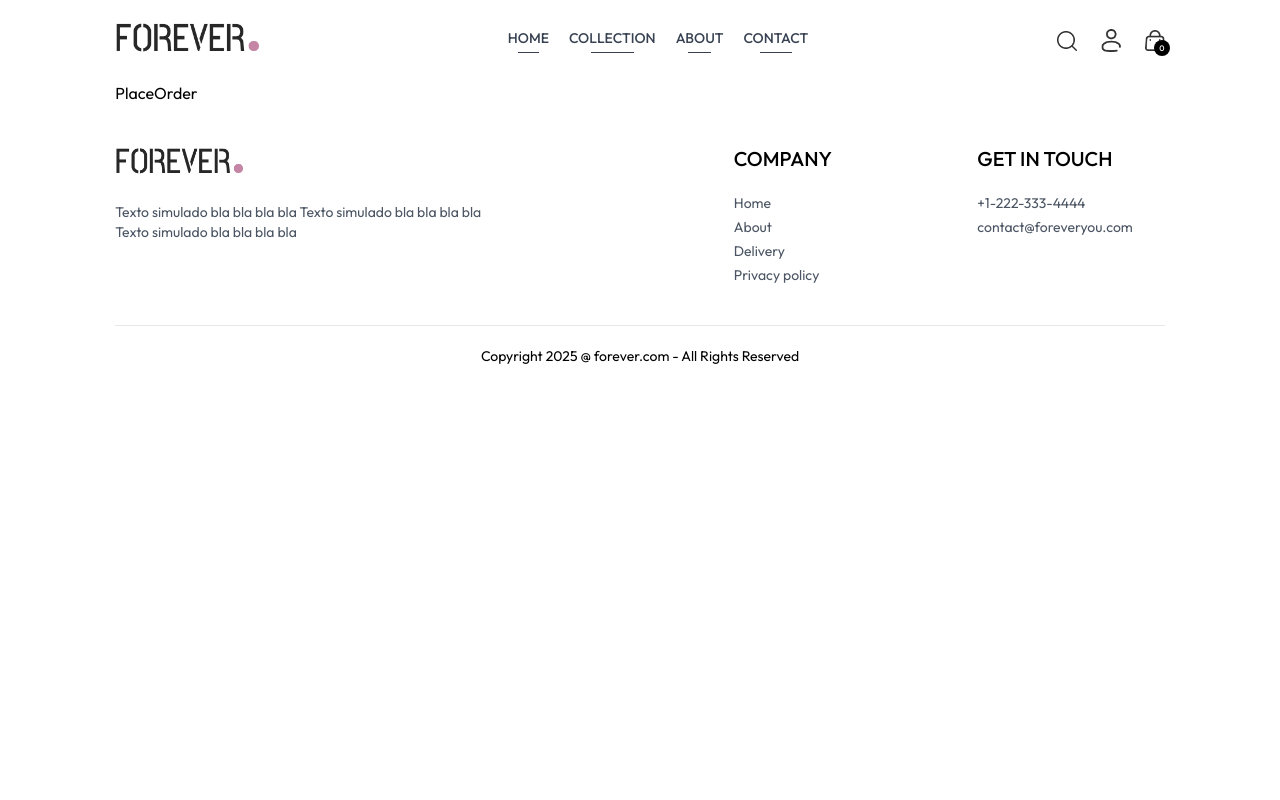
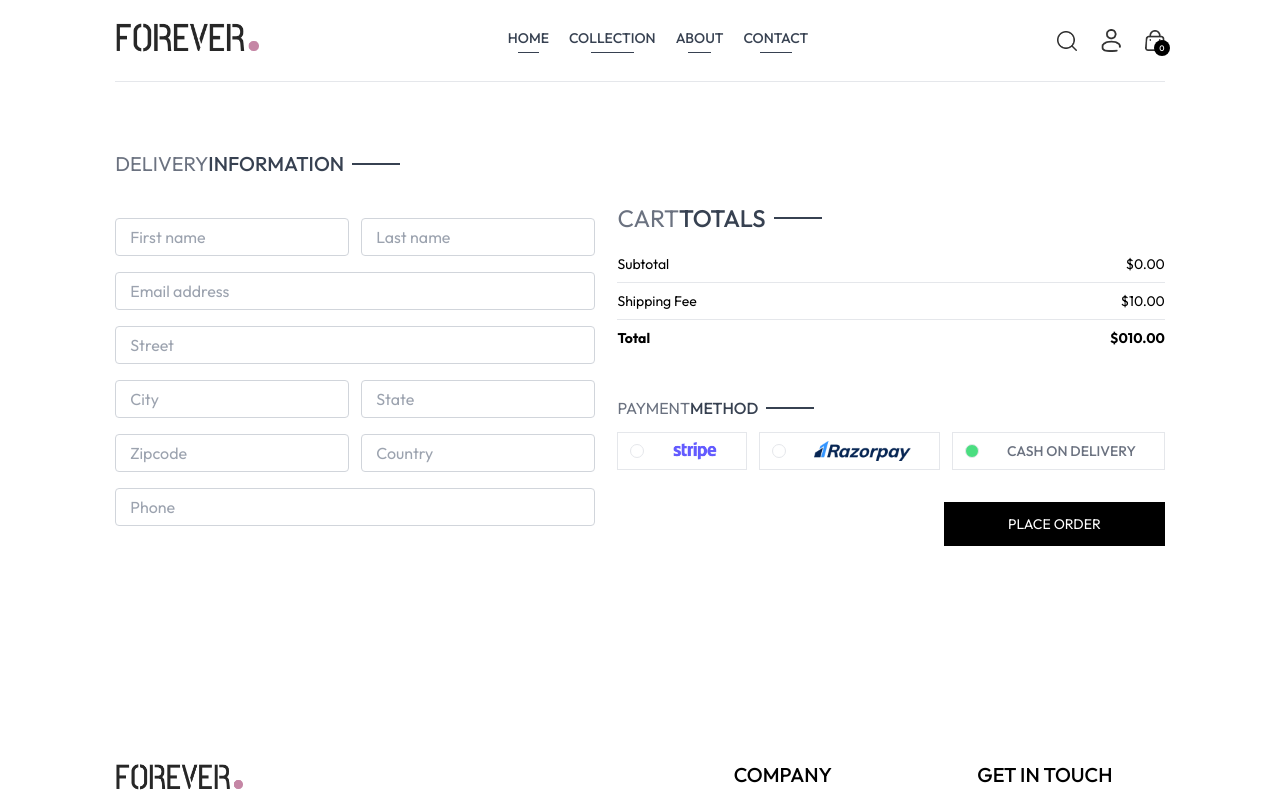
Before and after one commit to Jaime-D-Z/ecomerce-app, a React (Vite) app: page /place-order in a window 1280 px wide. Shown: the top 800 px of the page. Built offline with nearby package versions, Linux system fonts and the light colour scheme.

Commit message:
Avance de Orders

```diff
--- a/src/components/CartTotal.jsx
+++ b/src/components/CartTotal.jsx
@@ -1,9 +1,55 @@
-import React from 'react'
+import React, { useContext, useEffect, useState } from "react";
+import { ShopContext } from "../context/ShopContext";
+import Title from "./Title";
 
 const CartTotal = () => {
+  const { currency, delivery_fee, getCartAmount } = useContext(ShopContext);
+  const [subtotal, setSubtotal] = useState(0);
+
+  // Obtener subtotal al montar el componente
+  useEffect(() => {
+    const fetchAmount = async () => {
+      const amount = await getCartAmount();
+      setSubtotal(amount);
+    };
+    fetchAmount();
+  }, [getCartAmount]);
+
+  const total = subtotal + delivery_fee;
+
   return (
-    <div>CartTotal</div>
-  )
-}
+    <div className="w-full">
+      <div className="text-2xl">
+        <Title text1={"CART"} text2={"TOTALS"} />
+      </div>
 
-export default CartTotal
+      <div className="flex flex-col gap-2 mt-2 text-sm">
+        <div className="flex justify-between">
+          <p>Subtotal</p>
+          <p>
+            {currency}
+            {subtotal}.00
+          </p>
+        </div>
+        <hr />
+        <div className="flex justify-between">
+          <p>Shipping Fee</p>
+          <p>
+            {currency}
+            {delivery_fee}.00
+          </p>
+        </div>
+        <hr />
+        <div className="flex justify-between">
+          <b>Total</b>
+          <b>
+            {currency}
+            {total}.00
+          </b>
+        </div>
+      </div>
+    </div>
+  );
+};
+
+export default CartTotal;
--- a/src/components/Navbar.jsx
+++ b/src/components/Navbar.jsx
@@ -46,11 +46,11 @@
 
         {/* Profile dropdown */}
         <div className="group relative">
-          <img
+          <Link to="/login"><img
             className="w-5 cursor-pointer"
             src={assets.profile_icon}
-            alt="Profile"
-          />
+            alt=""
+          /></Link>
           <div className="group-hover:block hidden absolute right-0 pt-4">
             <div className="flex flex-col gap-2 w-36 py-3 px-5 bg-slate-100 text-gray-500 rounded">
               <p className="cursor-pointer hover:text-black">My Profile</p>
--- a/src/context/ShopContext.jsx
+++ b/src/context/ShopContext.jsx
@@ -1,6 +1,7 @@
 import { createContext, useEffect, useState } from "react";
 import { products } from "../assets/assets";
 import { toast } from "react-toastify";
+import { useNavigate } from "react-router-dom";
 
 export const ShopContext = createContext();
 
@@ -10,6 +11,7 @@
   const [search, setSearch] = useState("");
   const [showSearch, setShowSearch] = useState(false);
   const [cartItems, setCartItems] = useState({});
+  const navigate = useNavigate();
 
   const addToCart = async (itemId, size) => {
     if (!size) {
@@ -47,31 +49,26 @@
     return totalCount;
   };
 
-
-  const updateQuantity = async(itemdId,size,quantity) => {
+  const updateQuantity = async (itemdId, size, quantity) => {
     let cartData = structuredClone(cartItems);
     cartData[itemdId][size] = quantity;
     setCartItems(cartData);
-  }
+  };
 
-
-  const getCartAmount = async () => {
+  const getCartAmount = () => {
     let totalAmount = 0;
-    for(const items in cartItems){
-        let itemInfo = products.find((product)=>product._id === items );
-        for(const item in cartItems[items]){
-            try{
-                if(cartItems[items][item] > 0){
-                    totalAmount += itemInfo.price * cartItems[items][item];
-                }
-            }catch(error){
-
-            }
-        }
+    for (const items in cartItems) {
+      let itemInfo = products.find((product) => product._id === items);
+      for (const item in cartItems[items]) {
+        try {
+          if (cartItems[items][item] > 0) {
+            totalAmount += itemInfo.price * cartItems[items][item];
+          }
+        } catch (error) {}
+      }
     }
     return totalAmount;
-};
-
+  };
 
   const value = {
     products,
@@ -83,7 +80,10 @@
     setShowSearch,
     cartItems,
     addToCart,
-    getCartCount,updateQuantity, getCartAmount
+    getCartCount,
+    updateQuantity,
+    getCartAmount,
+    navigate,
   };
 
   return (
--- a/src/pages/Cart.jsx
+++ b/src/pages/Cart.jsx
@@ -2,10 +2,11 @@
 import { ShopContext } from "../context/ShopContext";
 import Title from "../components/Title";
 import { assets } from "../assets/assets";
-
+import CartTotal from "../components/CartTotal";
 
 const Cart = () => {
-  const { products, currency, cartItems,updateQuantity } = useContext(ShopContext);
+  const { products, currency, cartItems, updateQuantity, navigate } =
+    useContext(ShopContext);
 
   const [cartData, setCartData] = useState([]);
 
@@ -64,17 +65,44 @@
                     </div>
                   </div>
                 </div>
-                <input onChange={(e)=> e.target.value === ""|| e.target.value ==="0"? null : updateQuantity(item._id,item.size,Number(e.target.value)) }
+                <input
+                  onChange={(e) =>
+                    e.target.value === "" || e.target.value === "0"
+                      ? null
+                      : updateQuantity(
+                          item._id,
+                          item.size,
+                          Number(e.target.value)
+                        )
+                  }
                   className="border max-w10 sm:max-w-20 px-1 sm:px-2 py-1"
                   type="number"
                   min={1}
                   defaultValue={item.quantity}
                 />
-                <img onClick={()=>updateQuantity(item._id,item.size,)} className="w-4 mr-4 sm:w-5 cursor-pointer" src ={assets.bin_icon} alt=""/>
+                <img
+                  onClick={() => updateQuantity(item._id, item.size)}
+                  className="w-4 mr-4 sm:w-5 cursor-pointer"
+                  src={assets.bin_icon}
+                  alt=""
+                />
               </div>
             )
           );
         })}
+      </div>
+      <div className="flex justify-end my-20">
+        <div className="w-full sm:w-[450px]">
+          <CartTotal />
+          <div className="w-full text-end">
+            <button
+              onClick={() => navigate("/place-order")}
+              className="bg-black text-white text-sm my-8 px-8 py-3"
+            >
+              PROCEED TO CHECKOUT
+            </button>
+          </div>
+        </div>
       </div>
     </div>
   );
--- a/src/pages/Orders.jsx
+++ b/src/pages/Orders.jsx
@@ -1,9 +1,50 @@
-import React from 'react'
+import React, { useContext } from "react";
+import { ShopContext } from "../context/ShopContext";
+import Title from "../components/Title";
 
 const Orders = () => {
+  const { products, currency } = useContext(ShopContext);
+
   return (
-    <div>Orders</div>
-  )
-}
+    <div className="border-t pt-16">
+      <div className="text 2x1">
+        <Title textt1={"MY"} text2={"ORDERS"} />
+      </div>
+      <div>
+        {products.slice(1, 4).map((item, index) => (
+          <div
+            key={index}
+            className="py-4 border-t border-b text-gray-700 flex flex-col md:flex-row md:items-center md:justify-between gap-4"
+          >
+            <div className="flex items-start gap-6 text-sm">
+              <img className="w-16 sm:w-20" src={item.image[0]} alt="" />
+              <div>
+                <p className="sm:text-base font-medium">{item.name}</p>
+                <div className="flexx items-center gap-3 mt-2 text-base text-gray-700">
+                  <p className="text-lg">
+                    {currency}
+                    {item.price}
+                  </p>
+                  <p>Quantity: 1</p>
+                  <p>Size: M</p>
+                </div>
+                <p className="mt-2">
+                  Date: <span className="text-gray-400">25, Jul, 2025</span>
+                </p>
+              </div>
+            </div>
+            <div className="md:w-1/2 flex justify-between">
+              <div className="flex items-center gap-2">
+                <p className="min-w-2 h-2 rounded-full bg-green-500"></p>
+                <p className="text-sm md:text-base">Ready to ship</p>
+              </div>
+              <button className="border px-4 py-2 text-sm font-medium rounded-sm">Track Order</button>
+            </div>
+          </div>
+        ))}
+      </div>
+    </div>
+  );
+};
 
-export default Orders
+export default Orders;
--- a/src/pages/PlaceOrder.jsx
+++ b/src/pages/PlaceOrder.jsx
@@ -1,9 +1,132 @@
-import React from 'react'
+import React, { useContext, useState } from "react";
+import Title from "../components/Title";
+import CartTotal from "../components/CartTotal";
+import { assets } from "../assets/assets";
+import { ShopContext } from "../context/ShopContext";
 
 const PlaceOrder = () => {
+  const [method, setMethod] = useState("cod");
+
+  const { navigate } = useContext(ShopContext);
+
   return (
-    <div>PlaceOrder</div>
-  )
-}
+    <div className="flex flex-col sm:flex-row justify-between gap-4 pt-5 sm:pt-14 min-h-[80vh] border-t">
+      <div className="flex flex-col gap-4 w-full sm:max-w-[480px]">
+        <div className="text-xl sm:text-2x1 my-3">
+          <Title text1={"DELIVERY"} text2={"INFORMATION"} />
+        </div>
+        <div className="flex gap-3">
+          <input
+            className="border border-gray-300 rounded py-1.5 px-3.5 w-full"
+            type="text"
+            placeholder="First name"
+          />
+          <input
+            className="border border-gray-300 rounded py-1.5 px-3.5 w-full"
+            type="text"
+            placeholder="Last name"
+          />
+        </div>
+        <input
+          className="border border-gray-300 rounded py-1.5 px-3.5 w-full"
+          type="text"
+          placeholder="Email address"
+        />
+        <input
+          className="border border-gray-300 rounded py-1.5 px-3.5 w-full"
+          type="text"
+          placeholder="Street"
+        />
+        <div className="flex gap-3">
+          <input
+            className="border border-gray-300 rounded py-1.5 px-3.5 w-full"
+            type="text"
+            placeholder="City"
+          />
+          <input
+            className="border border-gray-300 rounded py-1.5 px-3.5 w-full"
+            type="text"
+            placeholder="State"
+          />
+        </div>
+        <div className="flex gap-3">
+          <input
+            className="border border-gray-300 rounded py-1.5 px-3.5 w-full"
+            type="text"
+            placeholder="Zipcode"
+          />
+          <input
+            className="border border-gray-300 rounded py-1.5 px-3.5 w-full"
+            type="text"
+            placeholder="Country"
+          />
+        </div>
+        <input
+          className="border border-gray-300 rounded py-1.5 px-3.5 w-full"
+          type="text"
+          placeholder="Phone"
+        />
+      </div>
 
-export default PlaceOrder
+      {/*---------Right Side---*/}
+      <div className="mt-8">
+        <div className="mt-8 min-w-80">
+          <CartTotal />
+        </div>
+
+        <div className="mt-12">
+          <Title text1={"PAYMENT"} text2={"METHOD"} />
+          {/*--------Payment Methods------*/}
+          <div className="flex gap-3 flex-col lg:flex-row">
+            <div
+              onClick={() => setMethod("stripe")}
+              className="flex items-center gap-3 border p-2 px-3 cursor-pointer"
+            >
+              <p
+                className={`min-w-3.5 h-3.5 border rounded-full ${
+                  method === "stripe" ? "bg-green-400" : ""
+                }`}
+              ></p>
+
+              <img className="h-5 mx-4" src={assets.stripe_logo} alt="" />
+            </div>
+            <div
+              onClick={() => setMethod("razorpay")}
+              className="flex items-center gap-3 border p-2 px-3 cursor-pointer"
+            >
+              <p
+                className={`min-w-3.5 h-3.5 border rounded-full ${
+                  method === "razorpay" ? "bg-green-400" : ""
+                }`}
+              ></p>
+              <img className="h-5 mx-4" src={assets.razorpay_logo} alt="" />
+            </div>
+            <div
+              onClick={() => setMethod("cod")}
+              className="flex items-center gap-3 border p-2 px-3 cursor-pointer"
+            >
+              <p
+                className={`min-w-3.5 h-3.5 border rounded-full ${
+                  method === "cod" ? "bg-green-400" : ""
+                }`}
+              ></p>
+              <p className="text-gray-500 text-sm font-medium mx-4">
+                CASH ON DELIVERY
+              </p>
+            </div>
+          </div>
+          <div className="w-full text-end mt-8">
+            <button
+              onClick={() => navigate("/orders")}
+              className="bg-black text-white px-16 py-3 text-sm"
+            >
+              PLACE ORDER
+            </button>
+          </div>
+        </div>
+      </div>
+    </div>
+  );
+};
+
+export default PlaceOrder;
```
